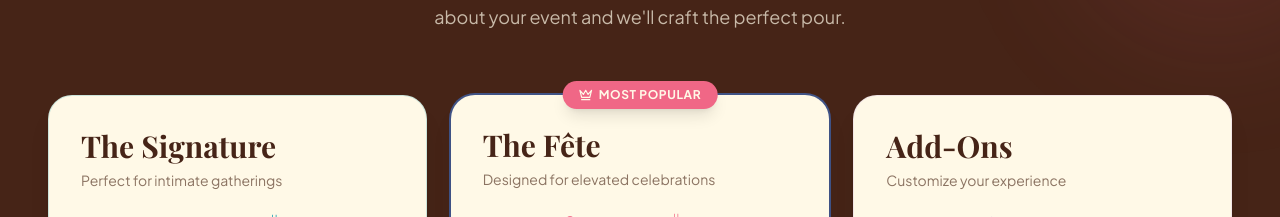
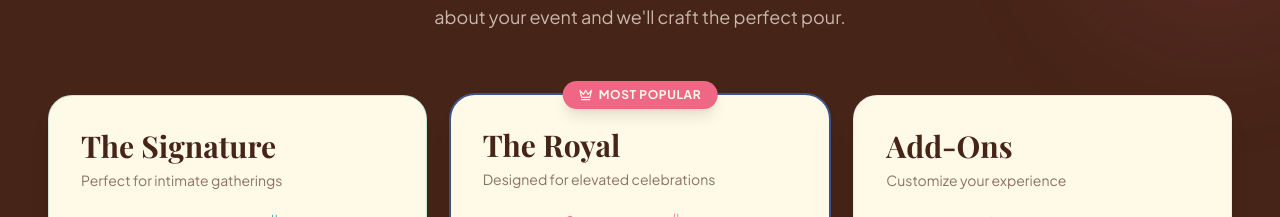
Before and after one commit to chillandcheer/site, a React (Vite) app: page / in a window 1280 px wide. Shown: the part 2189-2406 px from the top of the page. Built offline with nearby package versions, Linux system fonts and the light colour scheme; no server answers; a web font is replaced by a local one.

Commit message:
Update Packages.tsx

```diff
--- a/src/components/Packages.tsx
+++ b/src/components/Packages.tsx
@@ -19,7 +19,7 @@ const packages = [
     featured: false,
   },
   {
-    name: 'The Fête',
+    name: 'The Royal',
     tagline: 'Designed for elevated celebrations',
     price: 'Starting at $1,195 + Tax',
     features: [
```
